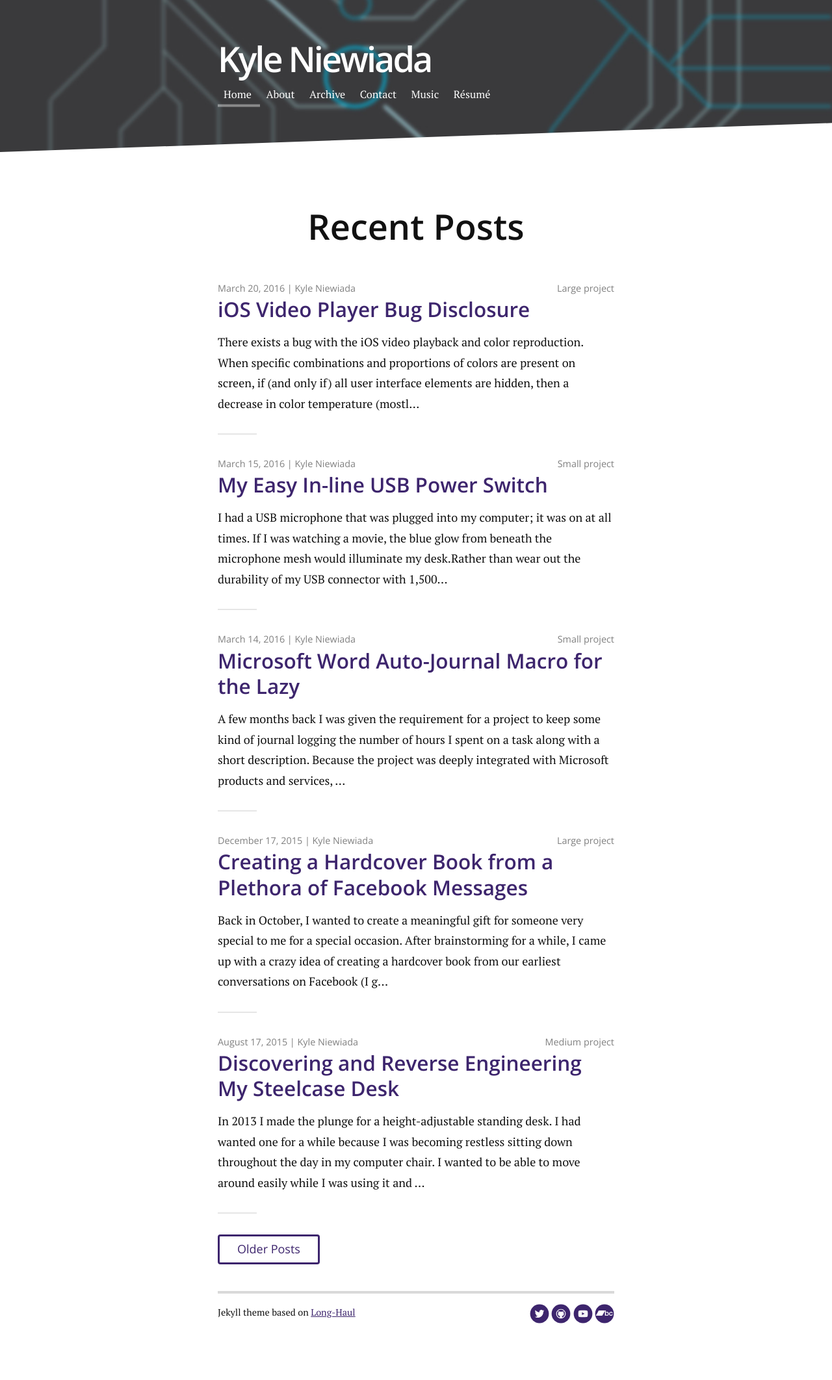
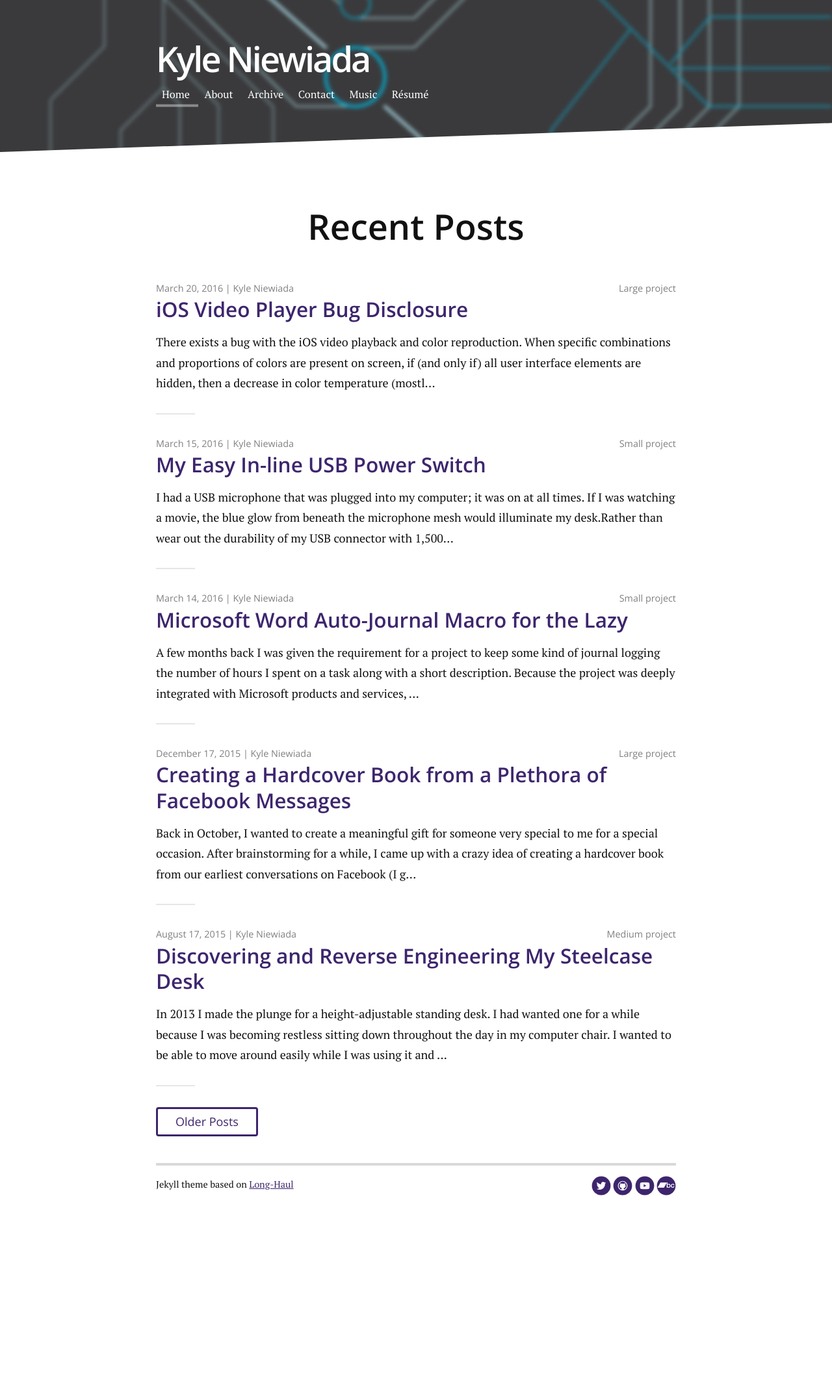
Before and after one commit to aav7fl/website-legacy, a Jekyll site: the page built from index.html, in a window 1280 px wide. Shown: the whole page at 65% size. Built offline with Jekyll 4.4.1, drawn with Linux system fonts in a browser that asks for light colours; nearby versions of some CDN libraries; the list of posts is cut into pages by our own code; after the commit the page ends 1927 px from its top, so only the background shows below that.

Commit message:
remove max-width in container

```diff
--- a/_sass/__base.scss
+++ b/_sass/__base.scss
@@ -3,7 +3,7 @@ GLOBAL Extra
 ***************/
 
 .container {
-	max-width: 610px;
+	//max-width: 610px;
 	margin-right: auto;
 	margin-left: auto;
 	padding: 0 20px;
```
Also changed, not shown: 1 other file.
